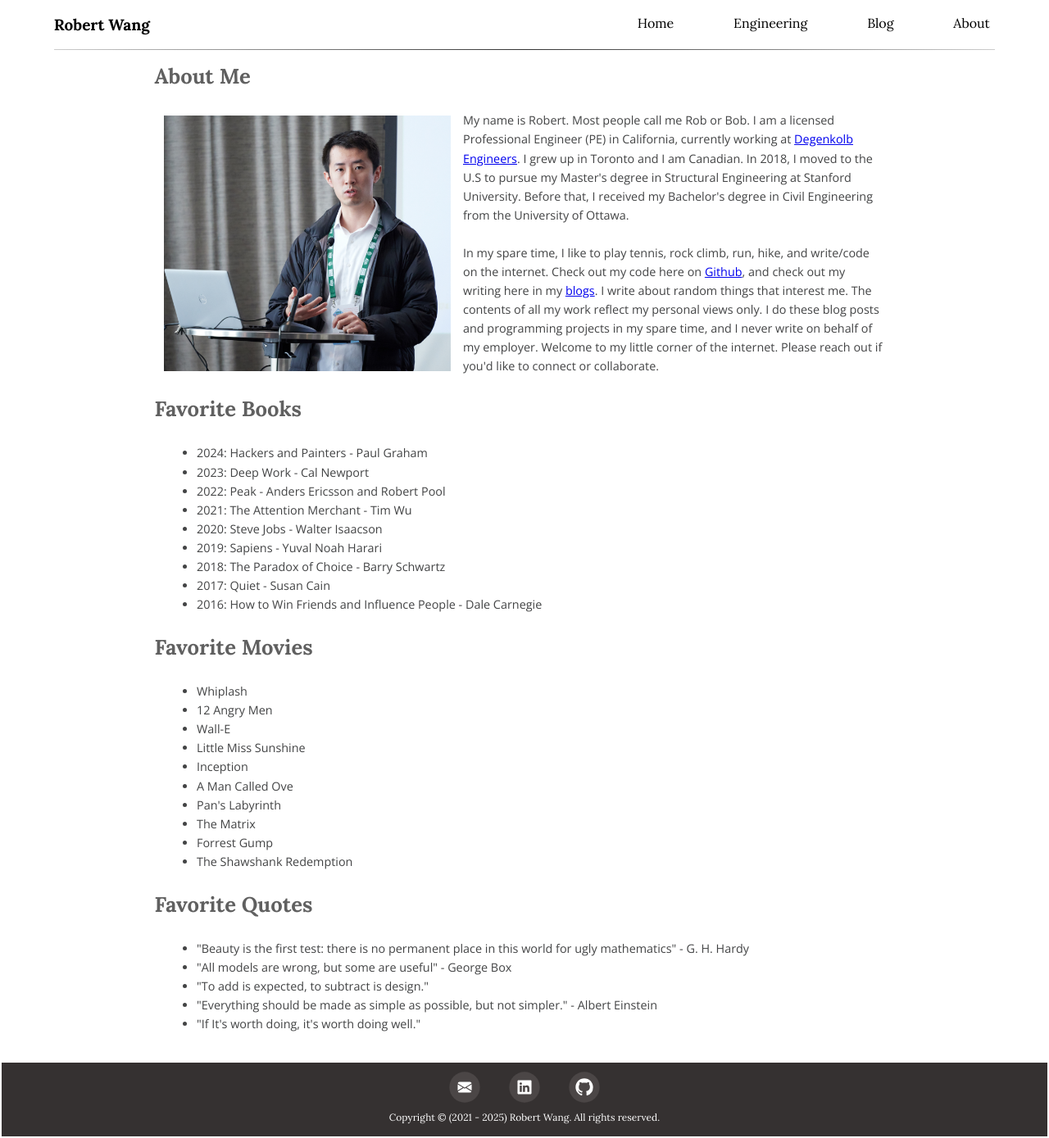
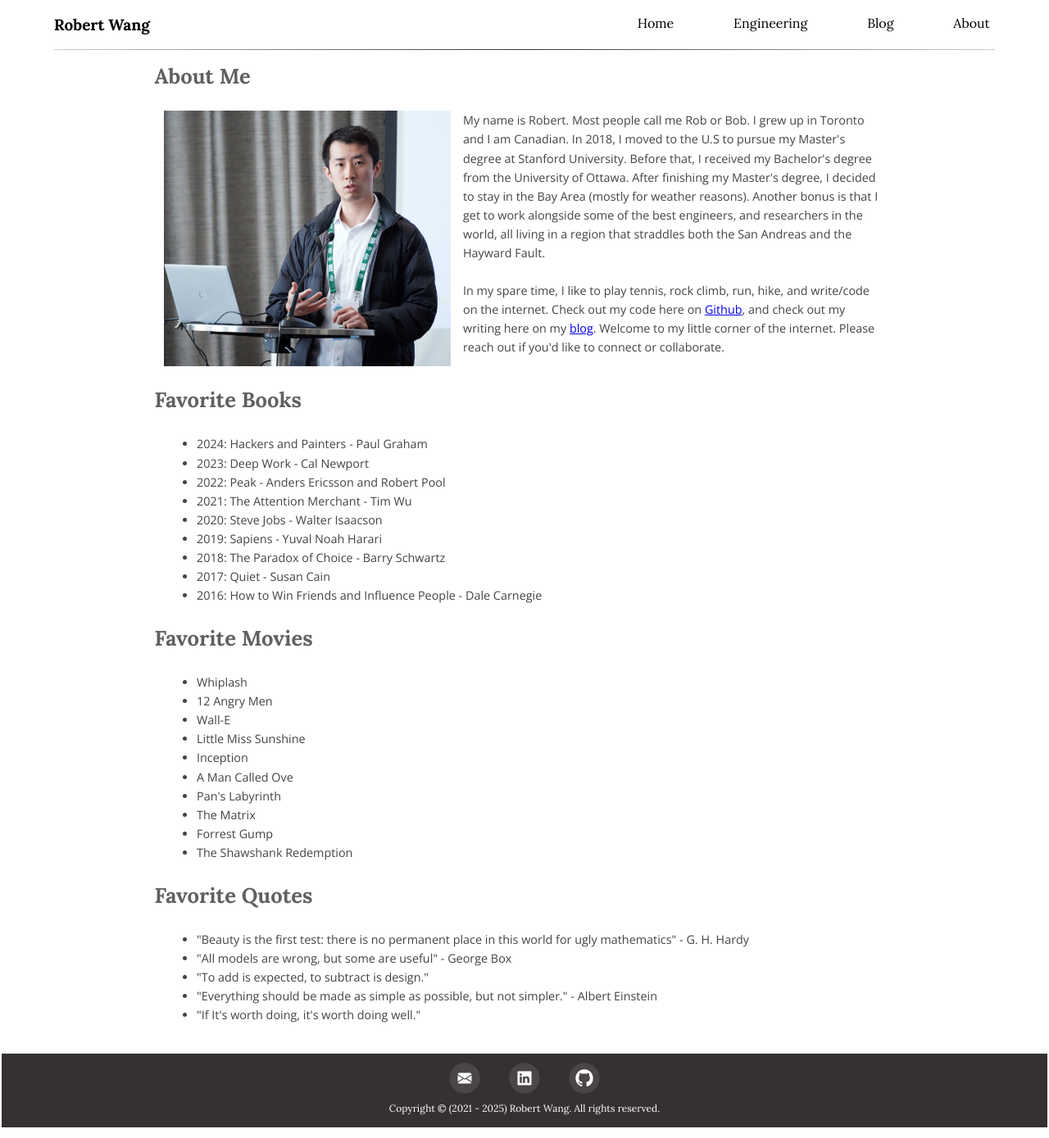
Before and after one commit to wcfrobert/wcfrobert.github.io, a Jekyll site: the page built from about.html, in a window 1280 px wide. Shown: the whole page at 82% size. Built offline with Jekyll 4.4.1, drawn with Linux system fonts in a browser that asks for light colours.

Commit message:
fixed some typo

```diff
--- a/about.html
+++ b/about.html
@@ -10,15 +10,13 @@ layout: typical
       <img src="assets/img/profile-pic.png" style="min-width: 350px; object-fit: scale-down; flex: 30;">
 
       <div style="min-width: 350px; flex: 70;">
-        My name is Robert. Most people call me Rob or Bob. I am a licensed Professional Engineer (PE) in California, currently working at
-        <a href="https://degenkolb.com/">Degenkolb Engineers</a>. I grew up in Toronto and I am Canadian. In 2018, I moved to the U.S to pursue my Master's degree in Structural Engineering at Stanford University.
-        Before that, I received my Bachelor's degree in Civil Engineering from the University of Ottawa.
+        My name is Robert. Most people call me Rob or Bob. I grew up in Toronto and I am Canadian. In 2018, I moved to the U.S to pursue my Master's degree at Stanford University.
+        Before that, I received my Bachelor's degree from the University of Ottawa. After finishing my Master's degree, I decided to stay in the Bay Area (mostly for weather reasons).
+        Another bonus is that I get to work alongside some of the best engineers, and researchers in the world, all living in a region that straddles both the San Andreas and the Hayward Fault.
         <br>
         <br>
         In my spare time, I like to play tennis, rock climb, run, hike, and write/code on the internet. Check out my code here on <a href="https://github.com/wcfrobert">Github</a>, and check out my writing
-        here in my <a href="musing.html">blogs</a>. I write about random things that interest me. The contents of all my work reflect my personal views only. I do these blog posts and programming projects in my spare time,
-        and I never write on behalf of my employer.
-        Welcome to my little corner of the internet. Please reach out if you'd like to connect or collaborate.
+        here on my <a href="musing.html">blog</a>. Welcome to my little corner of the internet. Please reach out if you'd like to connect or collaborate.
       </div>
     </div>
 
```
Also changed, not shown: index.html (+3 -5 lines).
